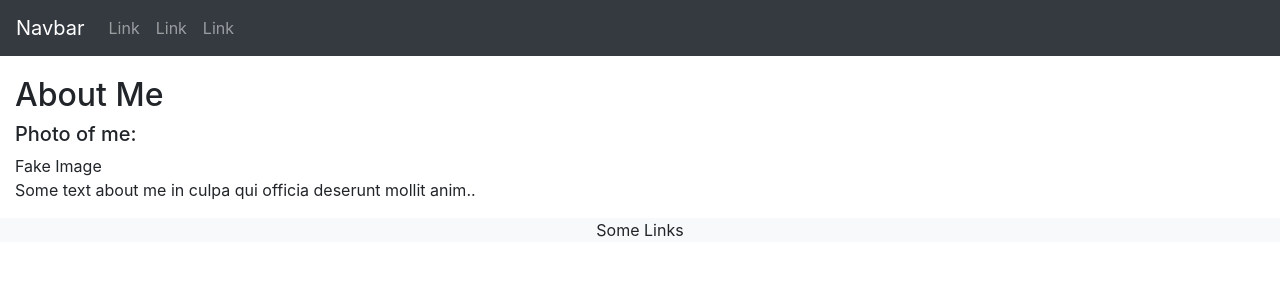
After one commit to EveDavidLouis/anoikis, a Python web app: template server/templates/bootstrap.html in a window 1280 px wide. The commit adds this page. Shown: the top 300 px of the page. Run offline with Jinja, Linux system fonts and the light colour scheme; the template is opened without the code that fills it, so the values that code supplies are empty; some libraries are stand-ins or nearby versions.

Commit message:
bootstrap basic style

```diff
--- a/server/modules/system.py
+++ b/server/modules/system.py
@@ -24,7 +24,7 @@ def GET(webHandler,payload={}):
 		payload = result
 		return {'mode':'json','data':payload}
 
-	if _mode=='csv':
+	elif _mode=='csv':
 		if not isinstance(result,list): result = [result]
 		payload = csv.toCSV(result,['_id','name','systemClass','spaceType','constellation','region','securityStatus','securityClass','connections','staticGroup','statics','effect','mapped','position','shattered'],',')
 		return {'mode':'direct','data':payload}
--- /dev/null
+++ b/server/templates/bootstrap.html
@@ -0,0 +1,58 @@
+<!doctype html>
+<html lang="en">
+	<head>
+		<!-- Required meta tags -->
+		<meta charset="utf-8">
+		<meta name="viewport" content="width=device-width, initial-scale=1, shrink-to-fit=no">
+
+		<!-- Bootstrap CSS -->
+		<link rel="stylesheet" href="https://maxcdn.bootstrapcdn.com/bootstrap/4.0.0/css/bootstrap.min.css" integrity="sha384-Gn5384xqQ1aoWXA+058RXPxPg6fy4IWvTNh0E263XmFcJlSAwiGgFAW/dAiS6JXm" crossorigin="anonymous">
+
+		<title>Hello, world!</title>
+	</head>
+	<body>
+
+
+<nav class="navbar navbar-expand-lg bg-dark navbar-dark">
+	<a class="navbar-brand" href="#">Navbar</a>
+	<button class="navbar-toggler" type="button" data-toggle="collapse" data-target="#collapsibleNavbar">
+		<span class="navbar-toggler-icon"></span>
+	</button>
+	<div class="collapse navbar-collapse" id="collapsibleNavbar">
+		<ul class="navbar-nav">
+			<li class="nav-item">
+				<a class="nav-link" href="#">Link</a>
+			</li>
+			<li class="nav-item">
+				<a class="nav-link" href="#">Link</a>
+			</li>
+			<li class="nav-item">
+				<a class="nav-link" href="#">Link</a>
+			</li>
+		</ul>
+	</div>
+</nav>
+
+<div class="container-fluid" style="margin-top:20px">
+	<div class="row">
+		<div class="col-lg-12">
+			<h2>About Me</h2>
+			<h5>Photo of me:</h5>
+			<div class="fakeimg">Fake Image</div>
+			<p>Some text about me in culpa qui officia deserunt mollit anim..</p>
+			<hr class="d-lg-none">
+		</div>
+	</div>
+</div>
+
+<div class="text-center bg-light navbar-dark" style="margin-bottom:10px">
+	<p>Some Links</p>
+</div>
+
+		<!-- Optional JavaScript -->
+		<!-- jQuery first, then Popper.js, then Bootstrap JS -->
+		<script src="https://code.jquery.com/jquery-3.2.1.slim.min.js" integrity="sha384-KJ3o2DKtIkvYIK3UENzmM7KCkRr/rE9/Qpg6aAZGJwFDMVNA/GpGFF93hXpG5KkN" crossorigin="anonymous"></script>
+		<script src="https://cdnjs.cloudflare.com/ajax/libs/popper.js/1.12.9/umd/popper.min.js" integrity="sha384-ApNbgh9B+Y1QKtv3Rn7W3mgPxhU9K/ScQsAP7hUibX39j7fakFPskvXusvfa0b4Q" crossorigin="anonymous"></script>
+		<script src="https://maxcdn.bootstrapcdn.com/bootstrap/4.0.0/js/bootstrap.min.js" integrity="sha384-JZR6Spejh4U02d8jOt6vLEHfe/JQGiRRSQQxSfFWpi1MquVdAyjUar5+76PVCmYl" crossorigin="anonymous"></script>
+	</body>
+</html>
```
Also changed, not shown: server/templates/layout.html (+19 -11 lines), server/templates/payload.html (+79 -22 lines).
